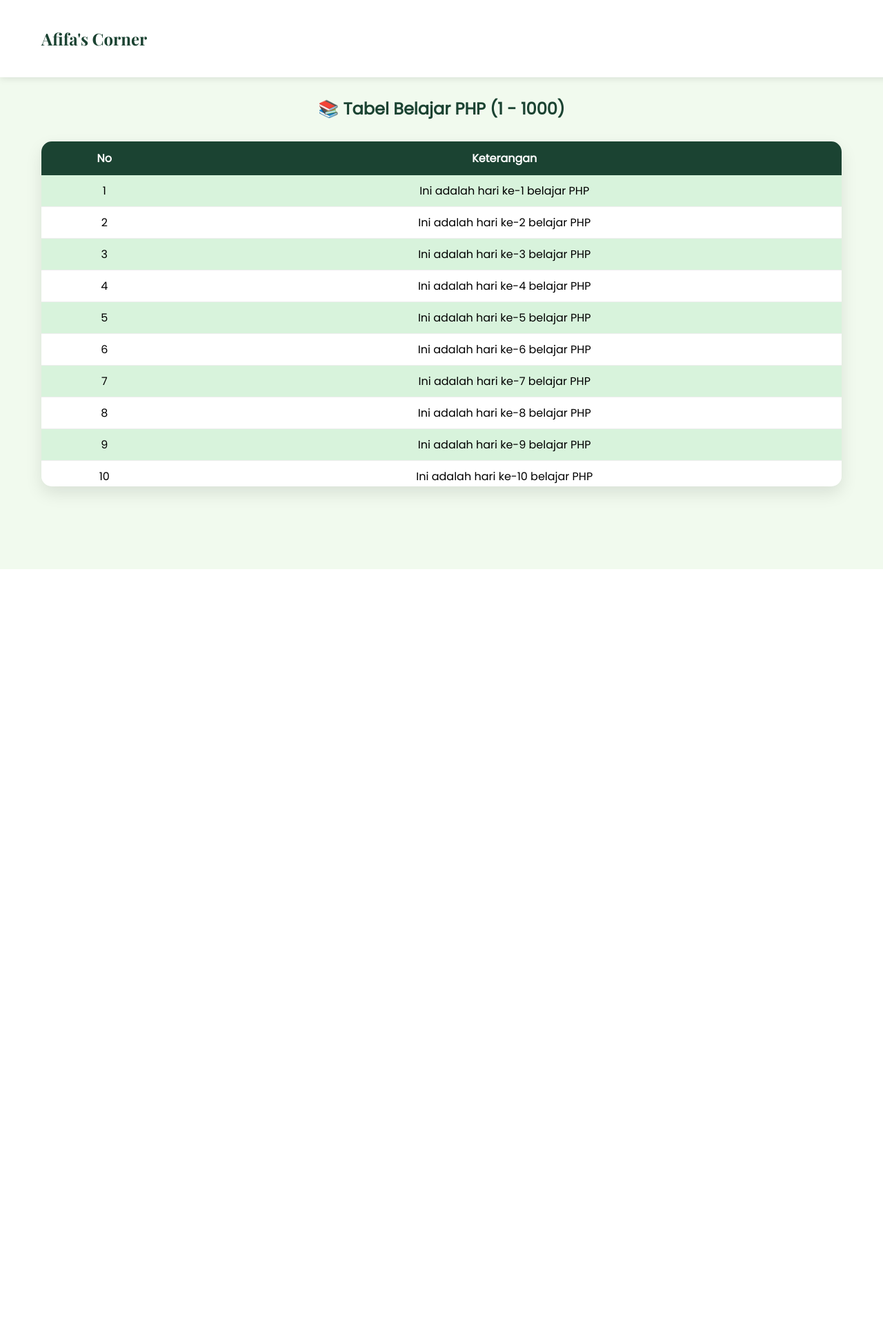
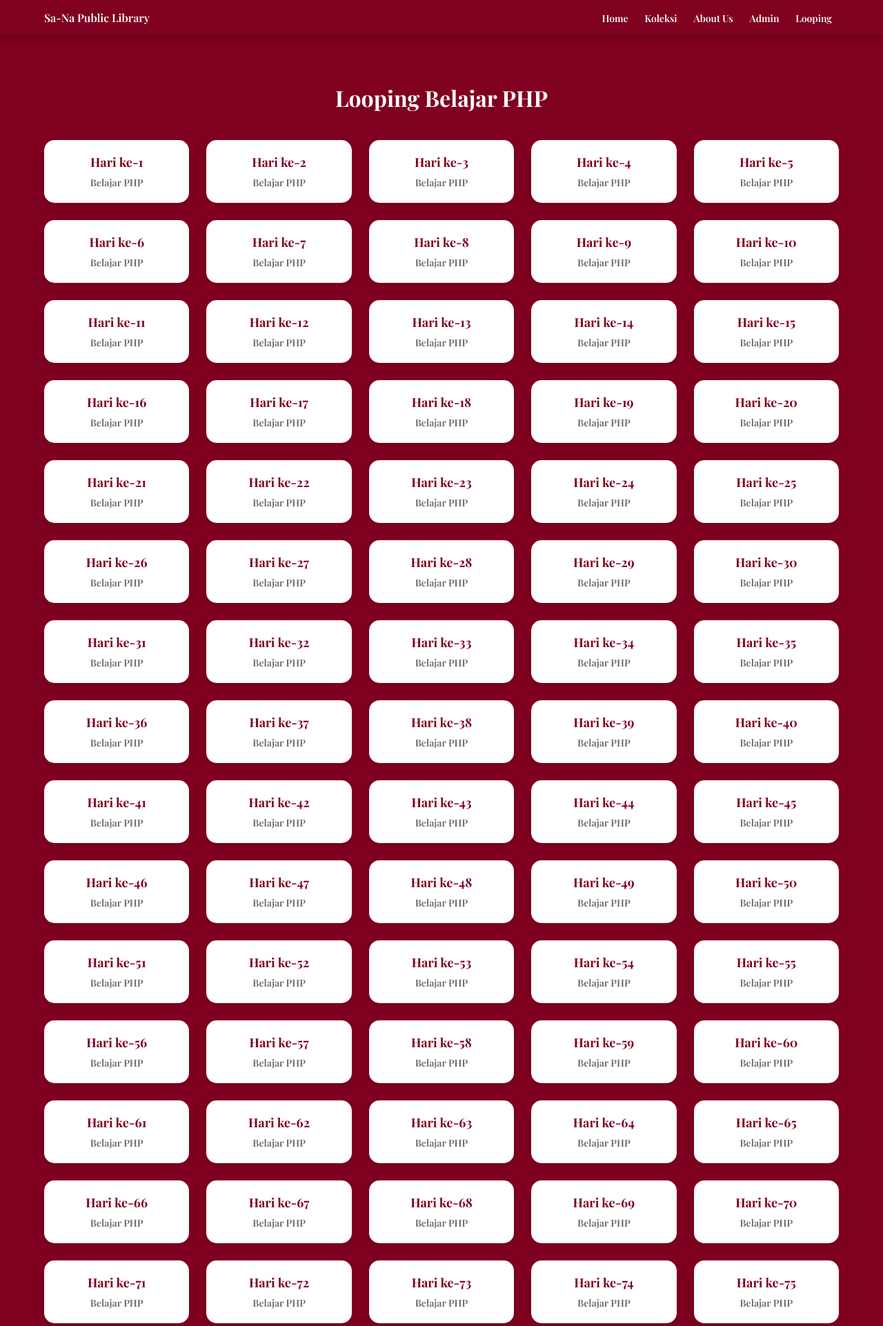
Before and after one commit to mariahafifahsb/mariahafifa.corner, a PHP site: page /looping.php in a window 1280 px wide. Shown: the top 1922 px of the page at 69% size. Before the commit the page ends 825 px from the top, so only its background shows below. Run offline with PHP 8.4, Linux system fonts and the light colour scheme.

Commit message:
Update looping.php

```diff
--- a/looping.php
+++ b/looping.php
@@ -2,119 +2,116 @@
 <html lang="id">
 <head>
     <meta charset="UTF-8">
-<meta name="viewport" content="width=device-width, initial-scale=1.0">
-<title>Looping Tabel - Afifa's Corner</title>
+    <title>Looping - Sa-Na Public Library</title>
 
-<link href="https://fonts.googleapis.com/css2?family=Playfair+Display:wght@700&family=Poppins&display=swap" rel="stylesheet">
+    <link href="https://fonts.googleapis.com/css2?family=Playfair+Display:wght@600;700;800&display=swap" rel="stylesheet">
 
     <style>
-:root{
-    --dark:#1b4332;
-    --mid:#2d6a4f;
-    --light:#d8f3dc;
+        *{margin:0;padding:0;box-sizing:border-box;}
+        body{
+            font-family:'Playfair Display', serif;
+            background:#fdfdfd;
         }
 
-body{
-    font-family:'Poppins',sans-serif;
-    background:#f1faee;
-    margin:0;
+        /* NAVBAR (COPY STYLE ASLI) */
+        .navbar{
+            position:fixed;top:0;width:100%;
+            display:flex;justify-content:space-between;align-items:center;
+            padding:15px 5%;background:#800020;z-index:1000;
+            box-shadow: 0 2px 10px rgba(0,0,0,0.3);
         }
 
-/* NAVBAR */
-nav{
-    position:fixed;
-    width:100%;
-    padding:20px 60px;
-    display:flex;
-    justify-content:space-between;
-    background:white;
-    box-shadow:0 2px 10px rgba(0,0,0,0.1);
+        .logo{color:white;font-weight:600;}
+
+        .nav-links a{
+            text-decoration:none;color:white;
+            margin:0 10px;font-size:14px;
+            transition:0.3s;
         }
+        .nav-links a:hover{opacity:0.7;}
 
-nav h2{
-    font-family:'Playfair Display',serif;
-    color:var(--dark);
-}
-
-/* CONTENT */
+        /* SECTION */
         .section{
-    padding:120px 60px;
+            padding:120px 5% 60px;
+            background:#800020;
+            min-height:100vh;
         }
 
         .section h2{
             text-align:center;
-    color:var(--dark);
-    margin-bottom:30px;
+            color:white;
+            font-size:32px;
+            margin-bottom:40px;
         }
 
-/* TABLE */
-.table-container{
-    max-height:500px;
-    overflow-y:auto;
-    border-radius:15px;
-    box-shadow:0 10px 25px rgba(0,0,0,0.1);
+        /* GRID (SEPERTI BOOK CARD) */
+        .grid{
+            display:grid;
+            grid-template-columns:repeat(auto-fit,minmax(200px,1fr));
+            gap:25px;
         }
 
-table{
-    width:100%;
-    border-collapse:collapse;
+        /* CARD */
+        .card{
             background:white;
+            padding:20px;
+            border-radius:15px;
+            text-align:center;
+            color:#333;
+            transition:0.3s;
+            box-shadow:0 5px 15px rgba(0,0,0,0.1);
         }
 
-th{
-    position:sticky;
-    top:0;
-    background:var(--dark);
-    color:white;
-    padding:12px;
+        /* HOVER ANIMATION 🔥 */
+        .card:hover{
+            transform:translateY(-10px) scale(1.03);
+            box-shadow:0 15px 35px rgba(0,0,0,0.3);
         }
 
-td{
-    padding:10px;
-    text-align:center;
-    border-bottom:1px solid #eee;
+        .card h3{
+            color:#800020;
+            font-size:18px;
+            margin-bottom:8px;
         }
 
-/* ZEBRA */
-tr:nth-child(even){
-    background:var(--light);
+        .card p{
+            font-size:14px;
+            color:#666;
         }
 
-/* HOVER */
-tr:hover{
-    background:#b7e4c7;
-}
     </style>
 </head>
-
 <body>
 
-<nav>
-    <h2>Afifa's Corner</h2>
+<!-- NAVBAR -->
+<nav class="navbar">
+    <div class="logo">Sa-Na Public Library</div>
+    <div class="nav-links">
+        <a href="index.php">Home</a>
+        <a href="index.php#collection">Koleksi</a>
+        <a href="index.php#about">About Us</a>
+        <a href="admin.html">Admin</a>
+        <a href="looping.php">Looping</a>
+    </div>
 </nav>
 
-<div class="section">
-    <h2>📚 Tabel Belajar PHP (1 - 1000)</h2>
+<!-- LOOPING SECTION -->
+<section class="section">
+    <h2>Looping Belajar PHP</h2>
 
-    <div class="table-container">
-        <table>
-            <tr>
-                <th>No</th>
-                <th>Keterangan</th>
-            </tr>
-
+    <div class="grid">
         <?php
         for ($i = 1; $i <= 1000; $i++) {
-                echo "<tr>
-                        <td>$i</td>
-                        <td>Ini adalah hari ke-$i belajar PHP</td>
-                      </tr>";
+            echo "
+            <div class='card'>
+                <h3>Hari ke-$i</h3>
+                <p>Belajar PHP</p>
+            </div>
+            ";
         }
         ?>
-
-        </table>
     </div>
-</div>
+</section>
 
 </body>
 </html>
```
Lines whose indentation alone changed are shown as unchanged.
